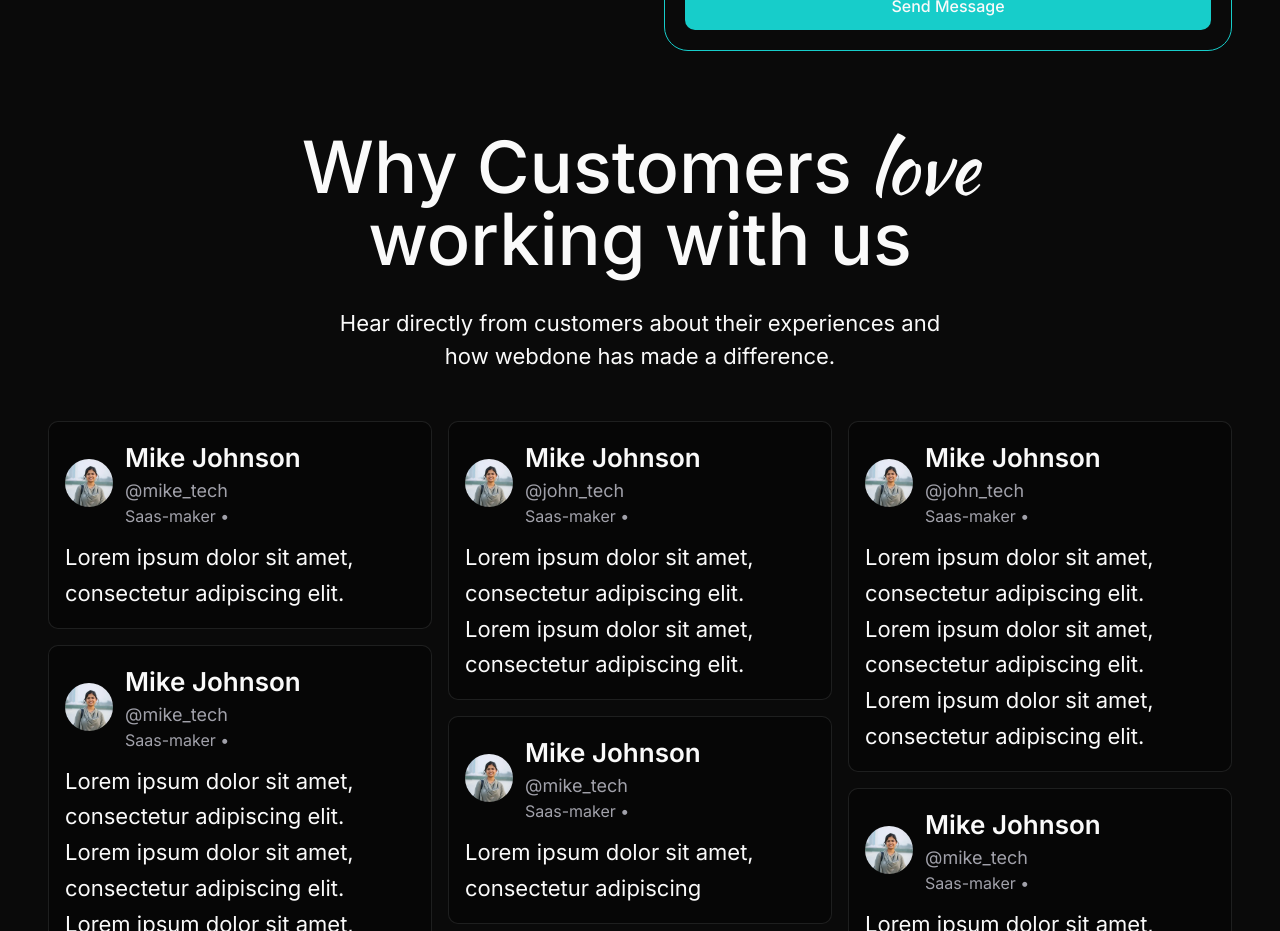
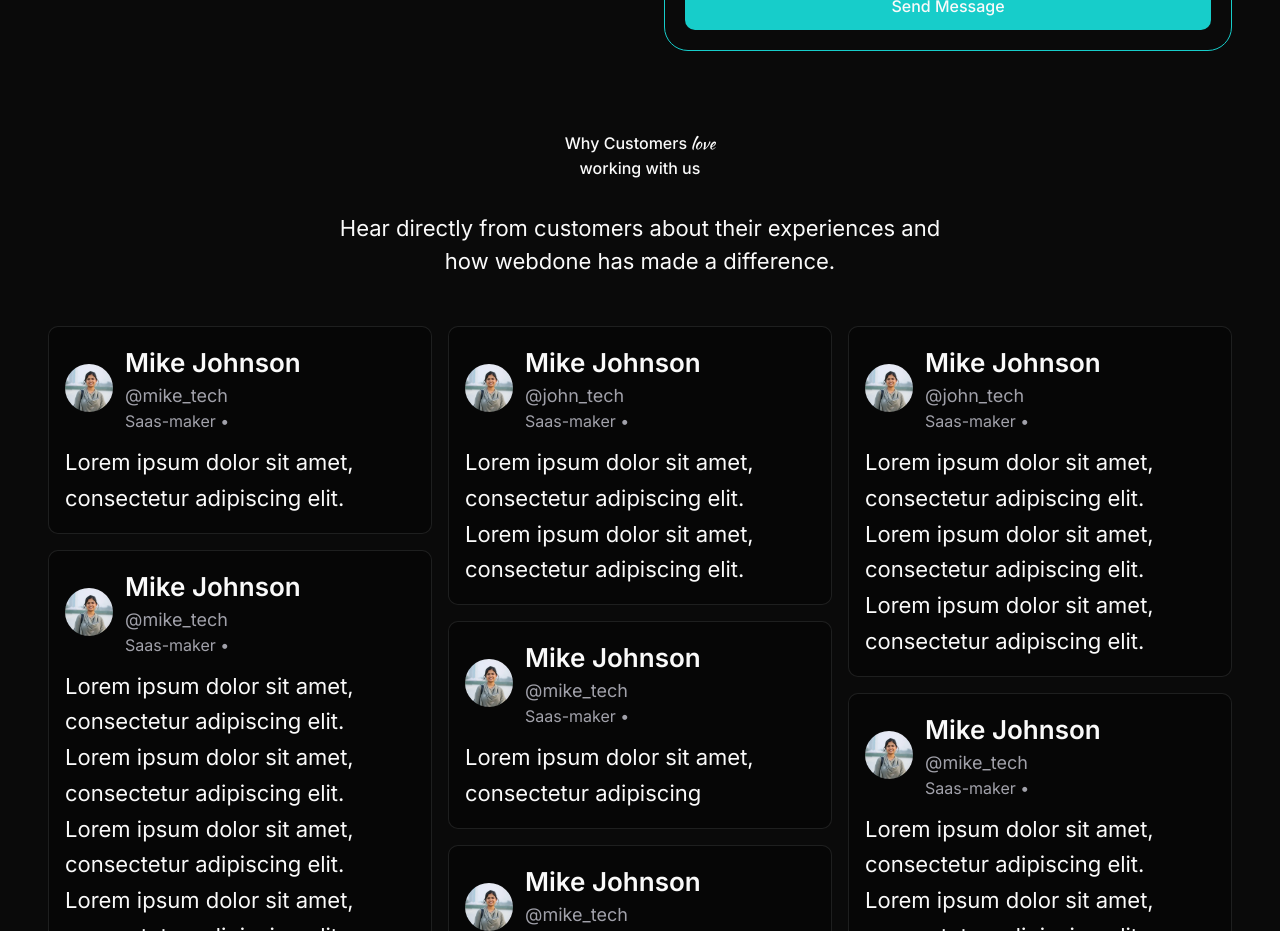
Before and after one commit to Roshen-Perera/ceylon-developers-portfolio, a Next.js app: page / in a window 1280 px wide. Shown: the part 5500-6431 px from the top of the page. Built offline with nearby package versions, Linux system fonts and the light colour scheme.

Commit message:
Remove unnecessary text size class from Reviews component for consistency

```diff
--- a/components/reviews.tsx
+++ b/components/reviews.tsx
@@ -91,7 +91,7 @@ export default function Reviews() {
   return (
     <>
       <div className="flex flex-col items-center justify-center mt-20">
-        <p className="text-7xl font-medium text-center">
+        <p className="font-medium text-center">
           Why Customers
           <span className="font-kaushan"> love </span>
           <br />
```
